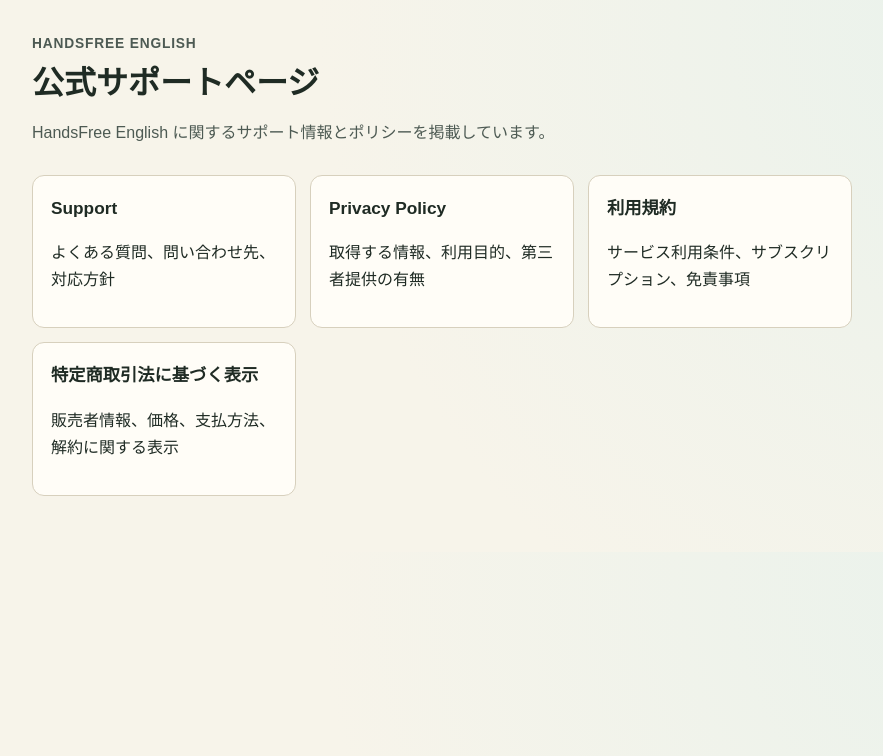
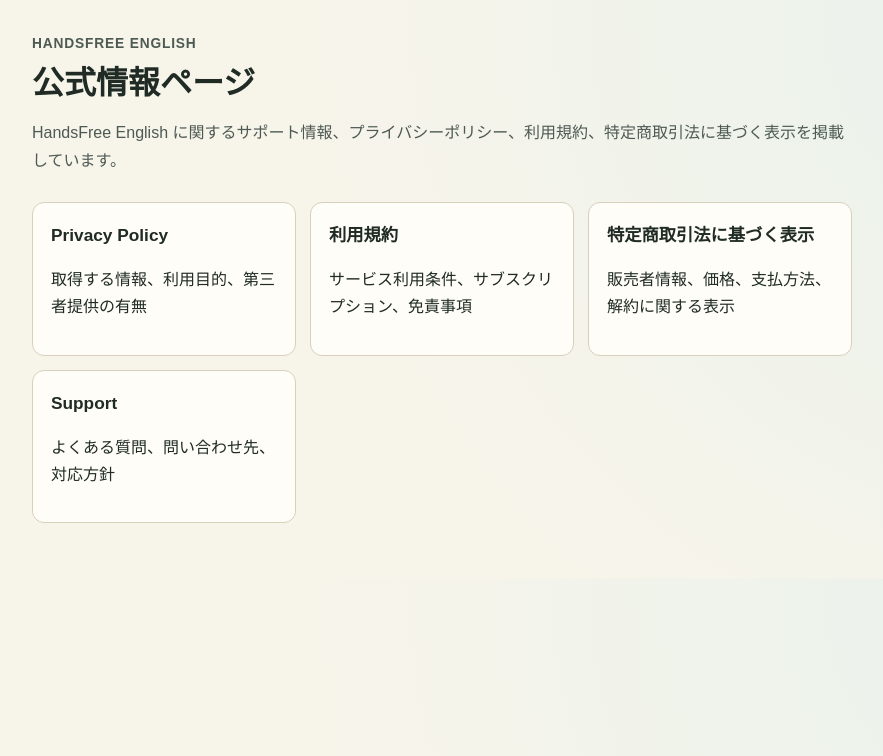
Before and after one commit to yuzawalabs/hfe-site, a plain HTML site: page index.html in a window 1280 px wide. Shown: the whole page, without its empty margins (198-1081 px from the left). Drawn offline with Linux system fonts and the light colour scheme.

Commit message:
Update top page

```diff
--- a/index.html
+++ b/index.html
@@ -6,7 +6,7 @@
     <title>HandsFree English | Support, Privacy, Terms</title>
     <meta
       name="description"
-      content="HandsFree English の公式サポート情報、プライバシーポリシー、利用規約"
+      content="HandsFree English の公式サポート情報、プライバシーポリシー、利用規約、特定商取引法に基づく表示"
     />
     <link rel="stylesheet" href="styles.css" />
   </head>
@@ -14,18 +14,13 @@
     <main class="container">
       <header class="hero">
         <p class="eyebrow">HandsFree English</p>
-        <h1>公式サポートページ</h1>
+        <h1>公式情報ページ</h1>
         <p>
-          HandsFree English に関するサポート情報とポリシーを掲載しています。
+          HandsFree English に関するサポート情報、プライバシーポリシー、利用規約、特定商取引法に基づく表示を掲載しています。
         </p>
       </header>
 
       <section class="cards">
-        <a class="card" href="support/">
-          <h2>Support</h2>
-          <p>よくある質問、問い合わせ先、対応方針</p>
-        </a>
-
         <a class="card" href="privacy-policy/">
           <h2>Privacy Policy</h2>
           <p>取得する情報、利用目的、第三者提供の有無</p>
@@ -40,6 +35,11 @@
           <h2>特定商取引法に基づく表示</h2>
           <p>販売者情報、価格、支払方法、解約に関する表示</p>
         </a>
+
+        <a class="card" href="support/">
+          <h2>Support</h2>
+          <p>よくある質問、問い合わせ先、対応方針</p>
+        </a>
       </section>
     </main>
   </body>
```
